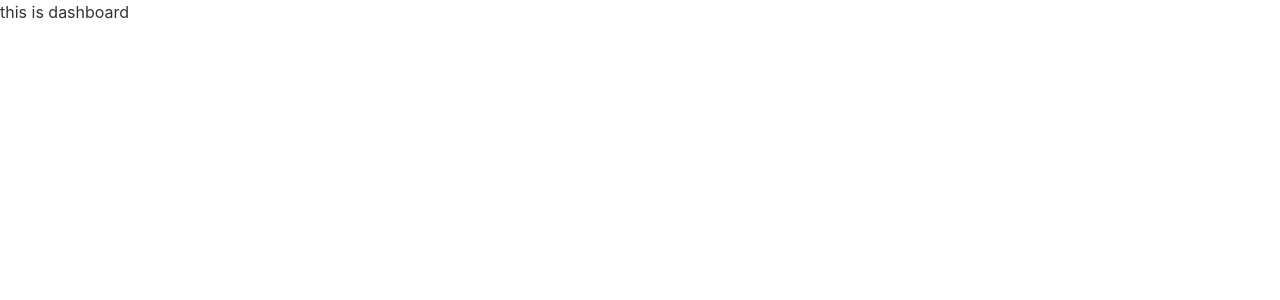
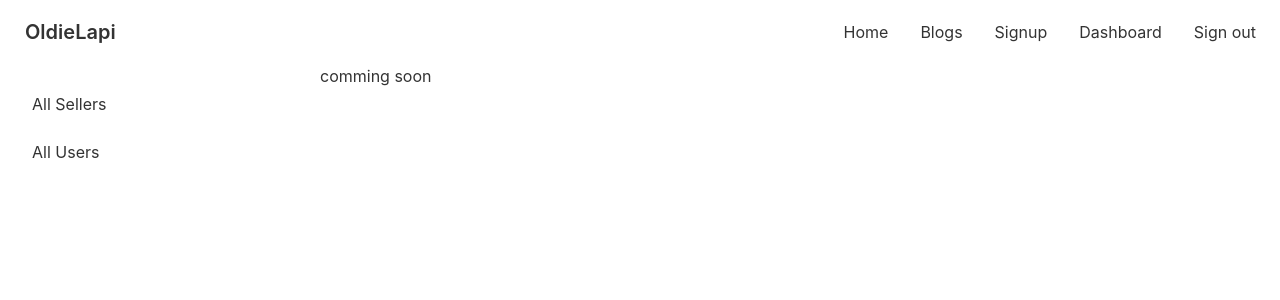
Before and after one commit to mustafa-arkan/oldielapi-clientside, a React (Create React App) app: page /dashboard in a window 1280 px wide. Shown: the top 300 px of the page. Built offline with nearby package versions, Linux system fonts and the light colour scheme; no server answers; sample sign-in values are in the browser's storage.

Commit message:
users data show by backend

```diff
--- /dev/null
+++ b/src/Layout/DashLay.js
@@ -0,0 +1,35 @@
+
+import React from 'react';
+import { Link, Outlet } from 'react-router-dom';
+import Navbar from '../Pages/Shared/Navbar/Navbar';
+
+const DashLay = () => {
+
+
+    return (
+        <div>
+            <Navbar></Navbar>
+            <div className="drawer drawer-mobile">
+                <input id="dashboard-drawer" type="checkbox" className="drawer-toggle" />
+                <div className="drawer-content">
+                    <Outlet></Outlet>
+                </div>
+                <div className="drawer-side">
+                    <label htmlFor="dashboard-drawer" className="drawer-overlay"></label>
+                    <ul className="menu p-4 w-80 text-base-content">
+                        <li><Link to="/dashboard/allsellers">All Sellers</Link></li>
+
+                        <li><Link to="/dashboard/allusers">All Users</Link></li>
+                    </ul>
+
+                </div>
+            </div>
+
+
+
+
+        </div>
+    );
+};
+
+export default DashLay;
--- /dev/null
+++ b/src/Pages/Dashboard/AllSellers/AllSellers.js
@@ -0,0 +1,11 @@
+import React from 'react';
+
+const AllSellers = () => {
+    return (
+        <div>
+            all sellers
+        </div>
+    );
+};
+
+export default AllSellers;
--- /dev/null
+++ b/src/Pages/Dashboard/AllUsers/AllUsers.js
@@ -0,0 +1,76 @@
+// import React from 'react';
+
+// const AllUsers = () => {
+//     return (
+//         <div>
+//             All users
+//         </div>
+//     );
+// };
+
+// export default AllUsers;
+
+
+import { useQuery } from '@tanstack/react-query';
+import React from 'react';
+import toast from 'react-hot-toast';
+
+const AllUsers = () => {
+    const {data: users = [], refetch} = useQuery({
+        queryKey: ['users'],
+        queryFn: async() =>{
+            const res = await fetch('http://localhost:5000/users');
+            const data = await res.json();
+            return data;
+        }
+    });
+
+    // const handleMakeAdmin = id => {
+    //     fetch(`https://doctors-portal-server-rust.vercel.app/users/admin/${id}`, {
+    //         method: 'PUT',
+    //         headers: {
+    //             authorization: `bearer ${localStorage.getItem('accessToken')}`
+    //         }
+    //     })
+    //     .then(res => res.json())
+    //     .then(data => {
+    //         if(data.modifiedCount > 0){
+    //             toast.success('Make admin successful.')
+    //             refetch();
+    //         }
+    //     })
+    // }
+
+    return (
+        <div>
+            <h2 className="text-3xl">All Users</h2>
+            <div className="overflow-x-auto">
+  <table className="table w-full">
+    <thead>
+      <tr>
+        <th></th>
+        <th>Name</th>
+        <th>Email</th>
+        <th>Admin</th>
+        <th>Delete</th>
+      </tr>
+    </thead>
+    <tbody>
+      {
+        users.map((user, i) =><tr key={user._id}>
+            <th>{i+1}</th>
+            <td>{user.name}</td>
+            <td>{user.email}</td>
+            <td>{ user?.role !== 'admin' && <button  className='btn btn-xs btn-primary'>Make Admin</button>}</td>
+            <td><button className='btn btn-xs btn-danger'>Delete</button></td>
+          </tr>)
+      }
+
+    </tbody>
+  </table>
+</div>
+        </div>
+    );
+};
+
+export default AllUsers;
--- a/src/Pages/Dashboard/Dashboard/Dashboard.js
+++ b/src/Pages/Dashboard/Dashboard/Dashboard.js
@@ -1,10 +1,11 @@
 import React from 'react';
+
 
 const Dashboard = () => {
     return (
-        <div>
-            this is dashboard
-        </div>
+        <div >
+        comming soon
+      </div>
     );
 };
 
--- a/src/Pages/Shared/Navbar/Navbar.js
+++ b/src/Pages/Shared/Navbar/Navbar.js
@@ -62,6 +62,13 @@ const menuItems=<React.Fragment>
     </ul>
   </div>
 
+  <label htmlFor="dashboard-drawer" tabIndex={2} className="btn btn-ghost lg:hidden">
+                <svg xmlns="http://www.w3.org/2000/svg" className="h-5 w-5" fill="none" viewBox="0 0 24 24" stroke="currentColor"><path strokeLinecap="round" strokeLinejoin="round" strokeWidth="2" d="M4 6h16M4 12h8m-8 6h16" /></svg>
+            </label>
+
+
+
+
 </div>
     );
 };
--- a/src/SignUp/SignUp.js
+++ b/src/SignUp/SignUp.js
@@ -56,7 +56,7 @@
 import React, { useContext, useState } from 'react';
 import { useForm } from 'react-hook-form';
 import toast from 'react-hot-toast';
-import { Link } from 'react-router-dom';
+import { Link, Navigate } from 'react-router-dom';
 import {AuthContext} from '../contexts/AuthProvider'
 const SignUp = () => {
     const { register, handleSubmit, formState: { errors } } = useForm();
@@ -74,7 +74,12 @@ const SignUp = () => {
                     displayName: data.name
                 }
                 updateUser(userInfo)
-                    .then(() => { })
+                    .then(() => {
+
+                        saveUser(data.name,data.email)
+
+
+                     })
                     .catch(err => console.log(err));
             })
             .catch(error => {
@@ -82,6 +87,28 @@ const SignUp = () => {
                 setSignUPError(error.message)
             });
     }
+
+    const saveUser = (name, email) =>{
+        const user ={name, email};
+        fetch('http://localhost:5000/users', {
+            method: 'POST',
+            headers: {
+                'content-type': 'application/json'
+            },
+            body: JSON.stringify(user)
+        })
+        .then(res => res.json())
+        .then(data =>{
+           console.log('saveUser',data)
+
+
+        })
+    }
+
+
+
+
+
 
     return (
         <div className='h-[800px] flex justify-center items-center'>
@@ -94,6 +121,22 @@ const SignUp = () => {
                             required: "Name is Required"
                         })} className="input input-bordered w-full max-w-xs" />
                         {errors.name && <p className='text-red-500'>{errors.name.message}</p>}
+
+
+                        {/* <select  type="text" {...register("usertype", {
+                            required: "User type is Required"
+                        })}   className="select select-primary w-full max-w-xs">
+  <option disabled selected>Which type of user?random user or seller?</option>
+  <option>User</option>
+  <option>Seller</option>
+
+</select> */}
+
+
+
+
+
+
                     </div>
                     <div className="form-control w-full max-w-xs">
                         <label className="label"> <span className="label-text">Email</span></label>
```
Also changed, not shown: src/Pages/Login/Login.js (+9 -0 lines), src/Routes/Routes/Routes.js (+41 -1 lines).
